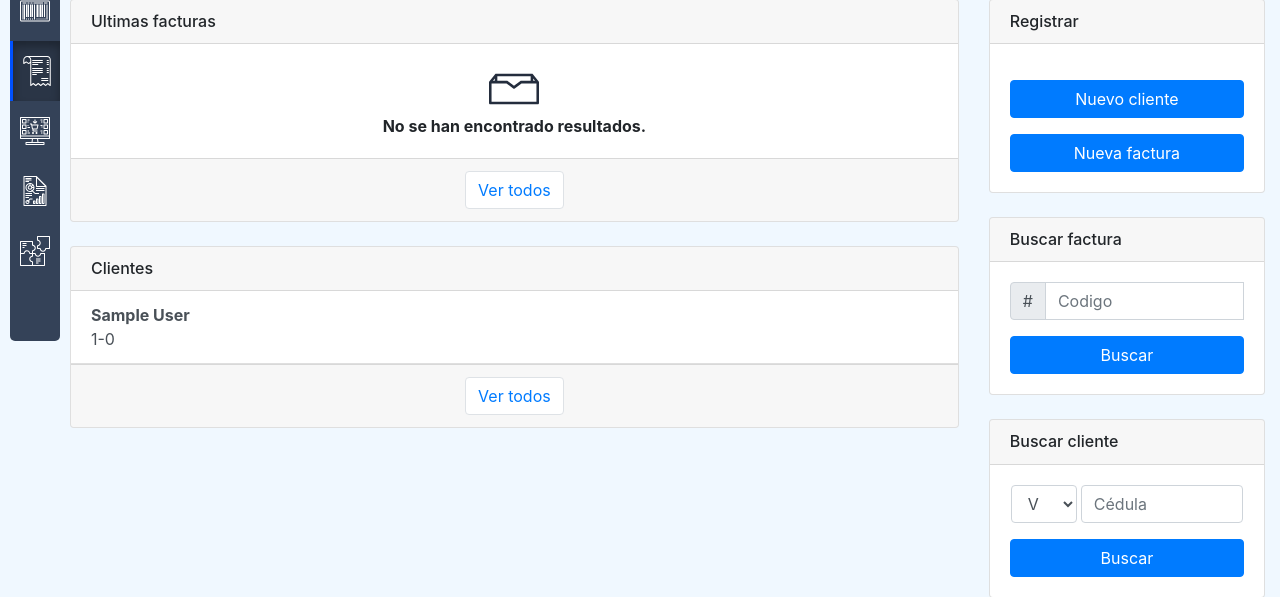
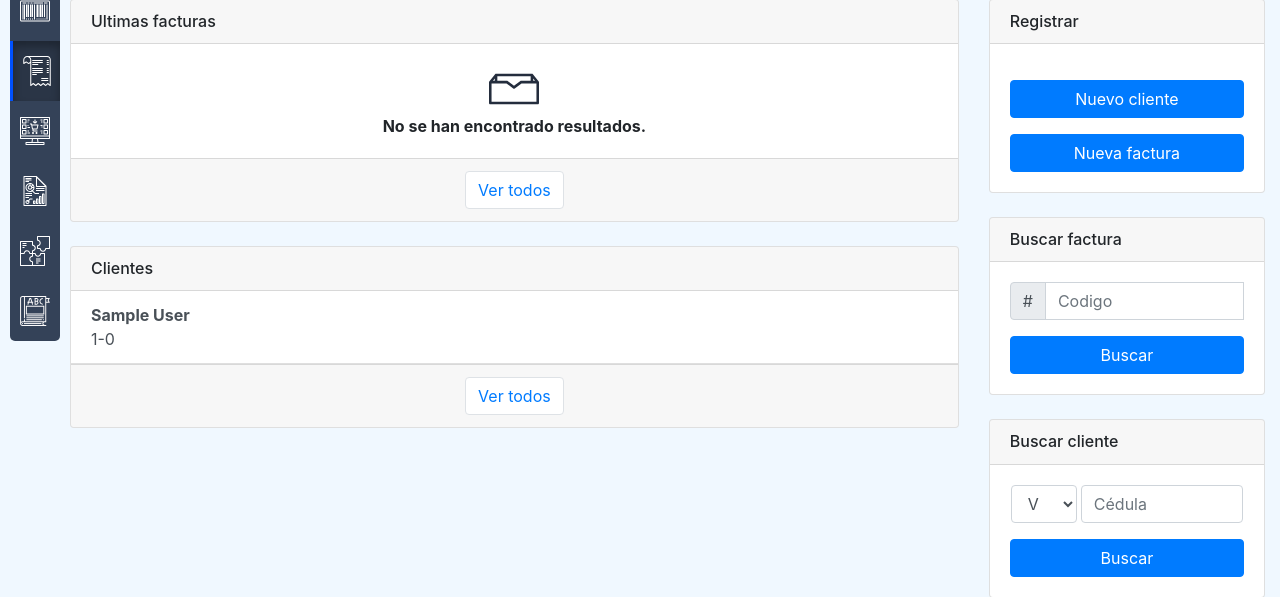
Before and after one commit to Pheetbag/CDA, a PHP site: page /facturar in a window 1280 px wide. Shown: the part 79-676 px from the top of the page. Run offline with PHP 8.4, Linux system fonts and the light colour scheme; the visitor is signed in with stand-in values (Sample User, id 1); data comes from the database, SQL or seed files in the repository; data that the repository does not hold is empty; some libraries are stand-ins or nearby versions.

Commit message:
Add files via upload

```diff
--- a/vistas/defaults/defaults.css
+++ b/vistas/defaults/defaults.css
@@ -152,6 +152,11 @@ nav > .body .item.reportes > div{
 nav > .body .item.crear > div{
 
     background-image: url(../../recursos/nuevos.svg);
+}
+
+nav > .body .item.manual > div{
+
+    background-image: url(../../recursos/manual.svg);
 }
 
 /*
```
